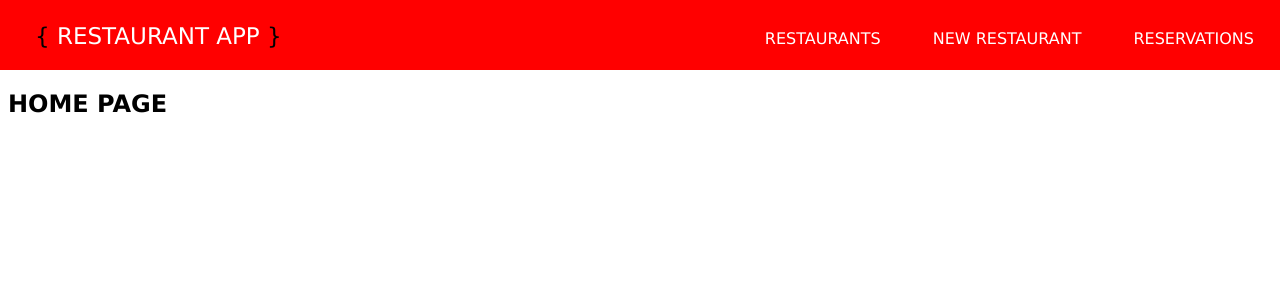
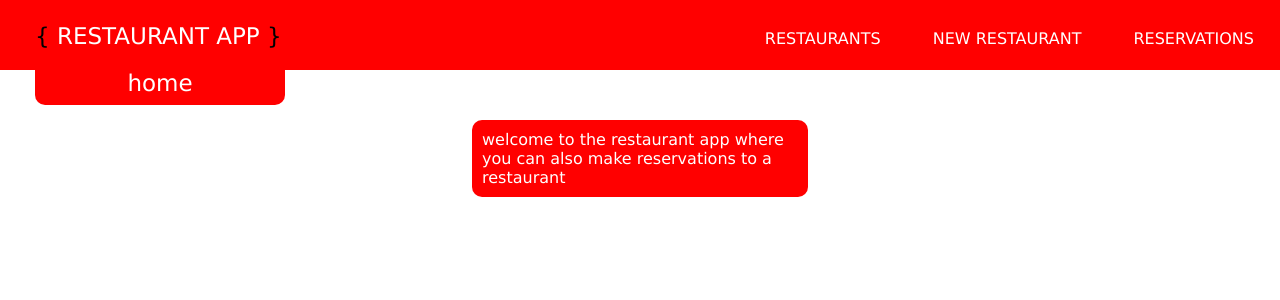
Before and after one commit to namepinglouie/usv-challenge-front-end, a React (Create React App) app: page / in a window 1280 px wide. Shown: the top 300 px of the page. Built offline with nearby package versions, Linux system fonts and the light colour scheme.

Commit message:
the final touches

```diff
--- a/src/index.css
+++ b/src/index.css
@@ -516,3 +516,14 @@ input::-webkit-inner-spin-button {
   padding-left: 25px;
 }
 /* RESERVATION EDIT END */
+
+/* HOME INTRO START */
+.intro {
+  width: 25%;
+  background-color: red;
+  color: white;
+  margin: 50px auto;
+  padding: 10px;
+  border-radius: 10px;
+}
+/* HOME INTRO END */
--- a/src/pages/Home.js
+++ b/src/pages/Home.js
@@ -1,7 +1,12 @@
 export default function Home() {
     return (
         <div className="home-content">
-            <h2>HOME PAGE</h2>
+            <div className="title-tab">
+                <p>home</p>
+            </div>
+            <div className="intro">
+                welcome to the restaurant app where you can also make reservations to a restaurant
+            </div>
         </div>
     );
 };
```
